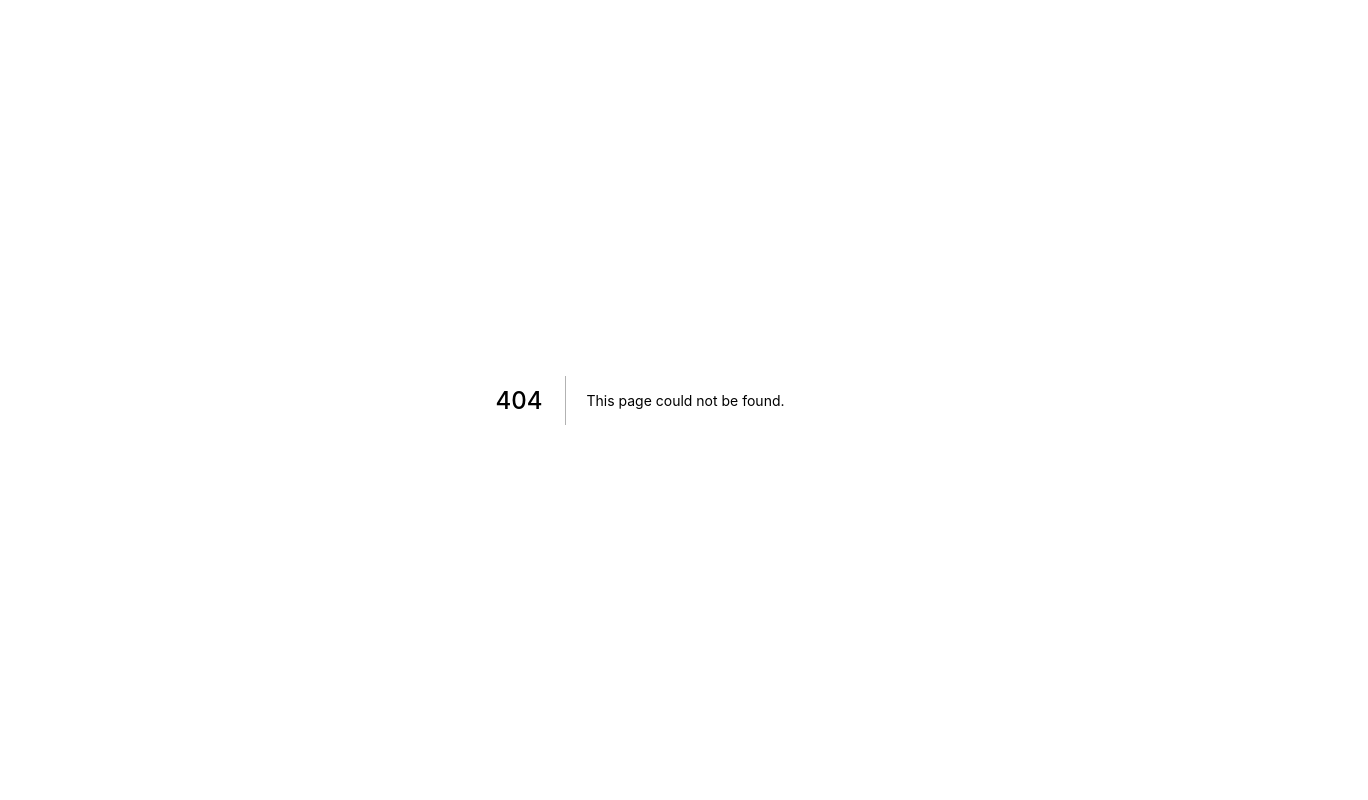
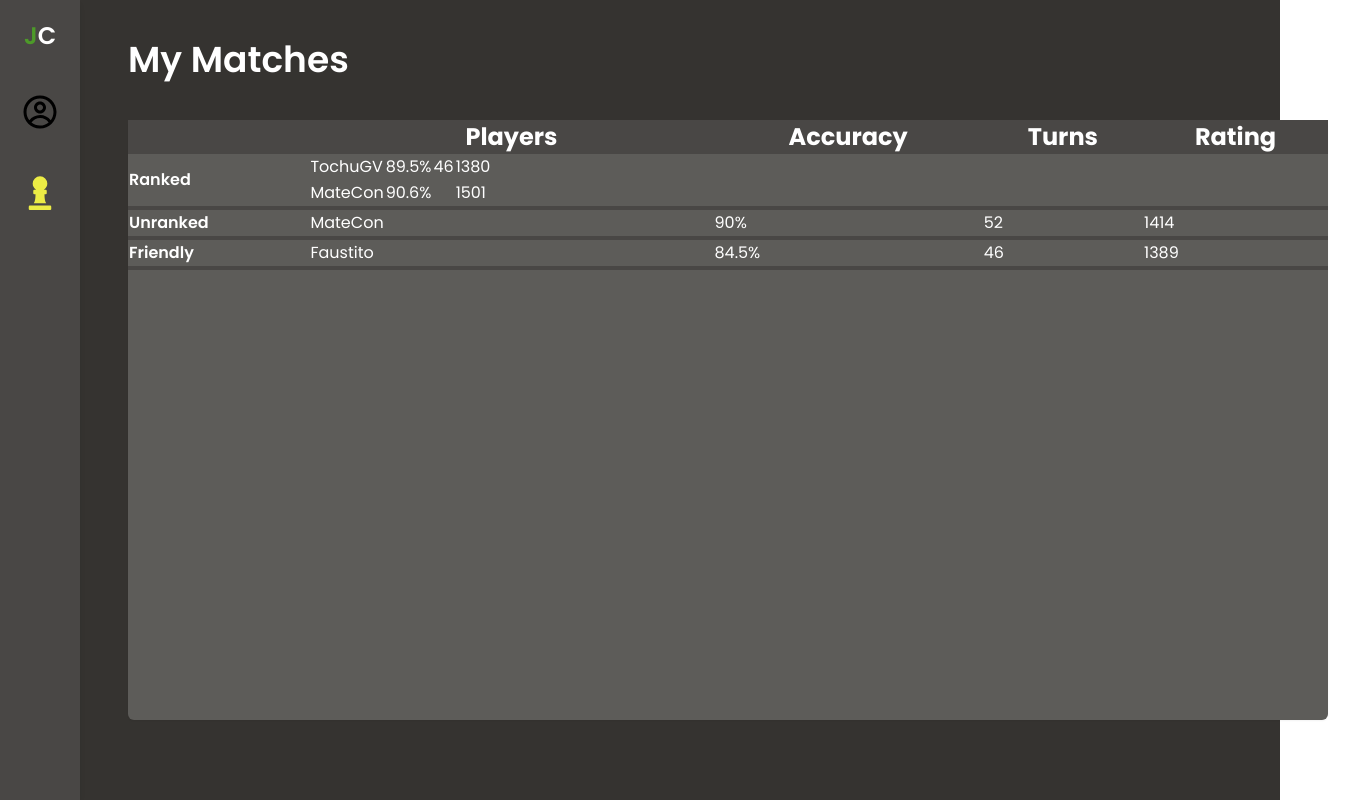
Before and after one commit to MateCon/jungle-chess, a Next.js app: page /mymatches in a window 1280 px wide. Before the commit this address had no page. Shown: the top 800 px of the page, 1368 px wide, since content can reach past the window. Built offline with nearby package versions, Linux system fonts and the light colour scheme.

Commit message:
Add files via upload

```diff
--- /dev/null
+++ b/src/pages/mymatches.tsx
@@ -0,0 +1,83 @@
+import type { NextPage } from 'next'
+import Link from 'next/link';
+import Footer from '../components/Footer'
+import Navbar from '../components/Navbar'
+
+const Home: NextPage = () => {
+    return (
+      <>
+        <Navbar />
+        <div className='w-screen h-fit min-h-screen bg-background-900 pt-20 md:pt-0 md:pl-20'>
+          <main className="w-full min-h-screen flex flex-row">
+
+            <div className="columns-1 ml-12">
+
+                <div className="flex flex-col md:flex-row place-content-center pt-10">
+
+                <div className="flex flex-col md:flex-col">
+                <h1
+                className="text-4xl font-semibold mb-10"
+                >
+                <span className="text-white">My Matches</span>
+                </h1>
+
+                <div className="container">
+                <div className="flex flex-col box-content rounded-md shadow-sm bg-background-700 h-[600px] w-[1200px] mr-10 mb-10">
+                <table className="table-auto">
+                <thead className="text-white text-2xl font-semibold bg-background-800">
+                <tr>
+                <th></th>
+                <th>Players</th>
+                <th>Accuracy</th>
+                <th>Turns</th>
+                <th>Rating</th>
+                </tr>
+                </thead>
+                <tbody className="text-white xl font-normal">
+                <tr className="border-b-4 border-background-800">
+                <td className="font-semibold">Ranked</td>
+                <div className="flex flex-row">
+                <div className="flex flex-col">
+                <td>TochuGV</td>
+                <td>MateCon</td>
+                </div>
+                <div className="flex flex-col">
+                <td>89.5%</td>
+                <td>90.6%</td>
+                </div>
+                <td>46</td>
+                <div className="flex flex-col">
+                <td>1380</td>
+                <td>1501</td>
+                </div>
+                </div>
+                </tr>
+                <tr className="border-b-4 border-background-800">
+                <td className="font-semibold">Unranked</td>
+                <td>MateCon</td>
+                <td>90%</td>
+                <td>52</td>
+                <td>1414</td>
+                </tr>
+                <tr className="border-b-4 border-background-800">
+                <td className="font-semibold">Friendly</td>
+                <td>Faustito</td>
+                <td>84.5%</td>
+                <td>46</td>
+                <td>1389</td>
+                </tr>
+                </tbody>
+                </table>
+                </div>
+                </div>
+            </div>
+            </div>
+            </div>
+          </main>
+          <Footer />
+        </div>
+      </>
+    )
+  }
+
+  export default Home
--- a/src/pages/profile.tsx
+++ b/src/pages/profile.tsx
@@ -17,35 +17,66 @@ const Home: NextPage = () => {
                 <div className="flex flex-col md:flex-col">
 
                 <div className="flex flex-col box-content rounded-md shadow-sm bg-background-700 h-[305px] w-[900px] mr-10 mb-10">
-                    <h1
+                    <h2
                     className="text-4xl font-semibold ml-4 mt-4"
                     >
                     <span className="text-white">MateCon</span>
-                    </h1>
-                    <h1
+                    </h2>
+                    <h2
                     className="text-xl font-normal ml-4 mt-4"
                     >
                     <span className="text-white">Here goes the status of the user...</span>
-                    </h1>
+                    </h2>
                     <button type="button" className="bg-primary-500 hover:bg-primary-400 transition text-background-900 font-bold text-2xl h-12 w-48 ml-4 mt-32">Add friend</button>
                 </div>
 
                 <div className="flex flex-col box-content rounded-md shadow-sm bg-background-700 h-[305px] w-[900px] mr-10">
-                    <h1
+                    <h2
                     className="text-2xl font-semibold ml-4 mt-4"
                     >
                     <span className="text-white">Statistics</span>
-                    </h1>
+                    </h2>
+                    <div className="flex flex-row">
+                    <div className="columns-1 ml-16">
+                    <h2
+                    className="text-2xl font-normal ml-10 mt-10"
+                    >
+                    <span className="text-white font-semibold">1028</span><br/>
+                    <span className="text-white">Total Games</span>
+                    </h2>
+                    <h2
+                    className="text-2xl font-normal ml-10 mt-10"
+                    >
+                    <span className="text-white font-semibold">1634</span><br/>
+                    <span className="text-white">Highest ELO</span>
+                    </h2>
+                    </div>
+                    <div className="columns-1 ml-16">
+                    <h2
+                    className="text-2xl font-normal ml-10 mt-10"
+                    >
+                    <span className="text-white font-semibold">16 hours</span><br/>
+                    <span className="text-white">Total Playtime</span>
+                    </h2>
+                    <h2
+                    className="text-2xl font-normal ml-10 mt-10"
+                    >
+                    <span className="text-white font-semibold">7</span><br/>
+                    <span className="text-white">Best Streak</span>
+                    </h2>
+                    </div>
+                    </div>
+
                 </div>
 
                 </div>
 
                 <div className="flex flex-col box-content rounded-md shadow-sm bg-background-700 h-[640px] w-[300px]">
-                    <h1
+                    <h2
                     className="text-2xl font-semibold ml-4 mt-4"
                     >
                     <span className="text-white">Rank</span>
-                    </h1>
+                    </h2>
                 </div>
 
                 </div>
@@ -55,11 +86,11 @@ const Home: NextPage = () => {
                 <div className="flex flex-col md:flex-col">
 
                 <div className="flex flex-col box-content rounded-md shadow-sm bg-background-700 h-[305px] w-[900px] mr-10 mb-10">
-                    <h1
+                    <h2
                     className="text-2xl font-semibold ml-4 mt-4"
                     >
                     <span className="text-white">History</span>
-                    </h1>
+                    </h2>
                 </div>
 
                 <div className="flex flex-col box-content rounded-md shadow-sm bg-background-700 h-[305px] w-[900px] mr-10">
@@ -68,11 +99,11 @@ const Home: NextPage = () => {
                 </div>
 
                 <div className="flex flex-col box-content rounded-md shadow-sm bg-background-700 h-[640px] w-[300px]">
-                    <h1
+                    <h2
                     className="text-2xl font-semibold ml-4 mt-4"
                     >
                     <span className="text-white">Friends</span>
-                    </h1>
+                    </h2>
                 </div>
 
                 </div>
```
